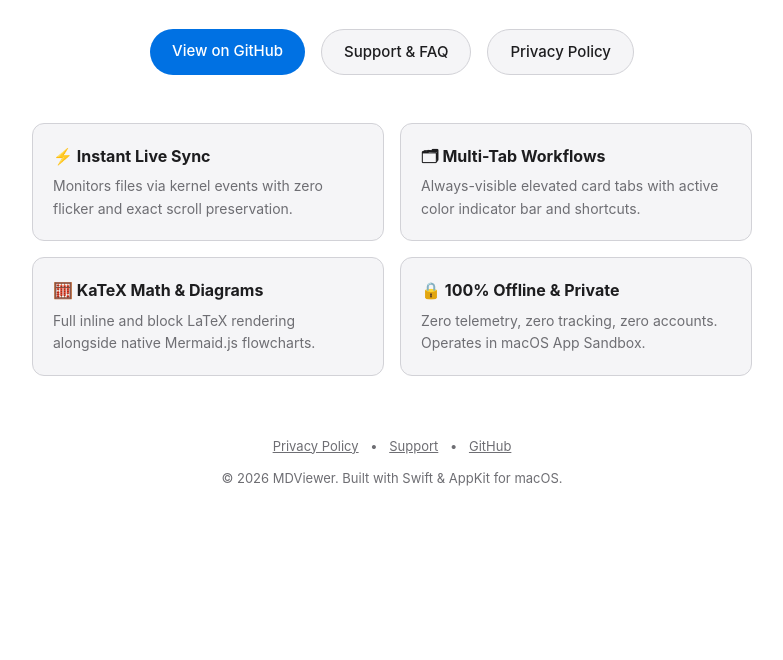
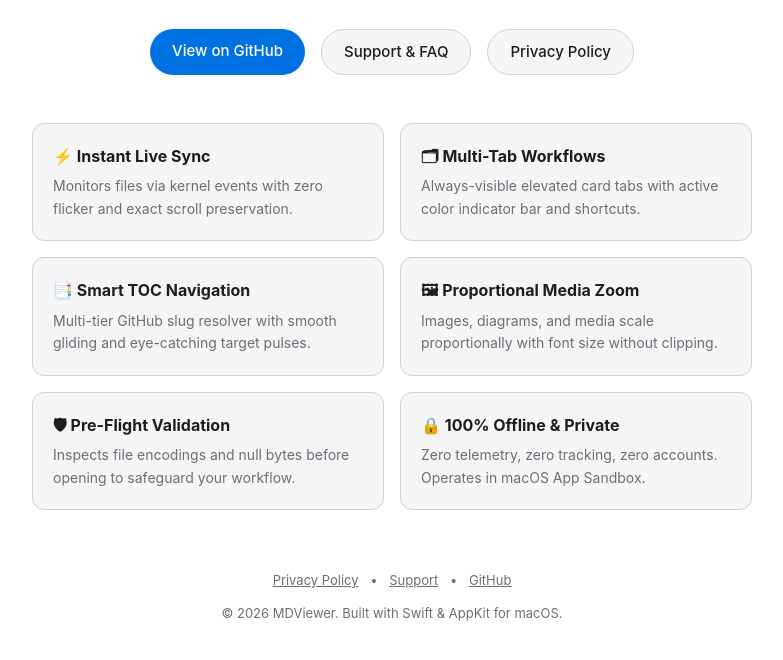
Before and after one commit to slemay/mdviewer, a plain HTML site: page docs/index.html in a window 1280 px wide. Shown: the part 158-818 px from the top of the page, without its empty margins (248-1031 px from the left). Drawn offline with Linux system fonts and the light colour scheme.

Commit message:
docs: update documentation, architecture specs, and web portal

```diff
--- a/docs/index.html
+++ b/docs/index.html
@@ -129,8 +129,16 @@
                 <p>Always-visible elevated card tabs with active color indicator bar and shortcuts.</p>
             </div>
             <div class="feature-card">
-                <h3>🧮 KaTeX Math & Diagrams</h3>
-                <p>Full inline and block LaTeX rendering alongside native Mermaid.js flowcharts.</p>
+                <h3>📑 Smart TOC Navigation</h3>
+                <p>Multi-tier GitHub slug resolver with smooth gliding and eye-catching target pulses.</p>
+            </div>
+            <div class="feature-card">
+                <h3>🖼 Proportional Media Zoom</h3>
+                <p>Images, diagrams, and media scale proportionally with font size without clipping.</p>
+            </div>
+            <div class="feature-card">
+                <h3>🛡 Pre-Flight Validation</h3>
+                <p>Inspects file encodings and null bytes before opening to safeguard your workflow.</p>
             </div>
             <div class="feature-card">
                 <h3>🔒 100% Offline & Private</h3>
```
Also changed, not shown: docs/support.html (+5 -0 lines), 3 other files.
